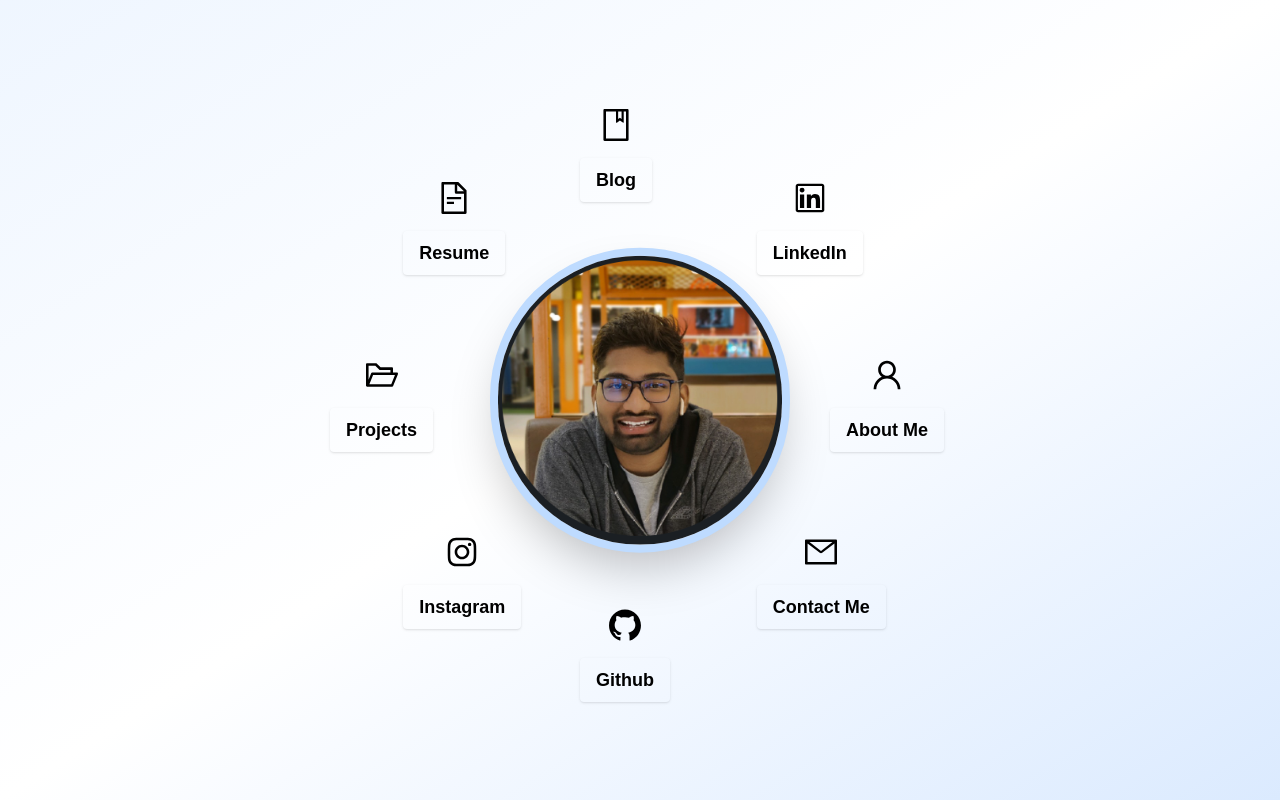
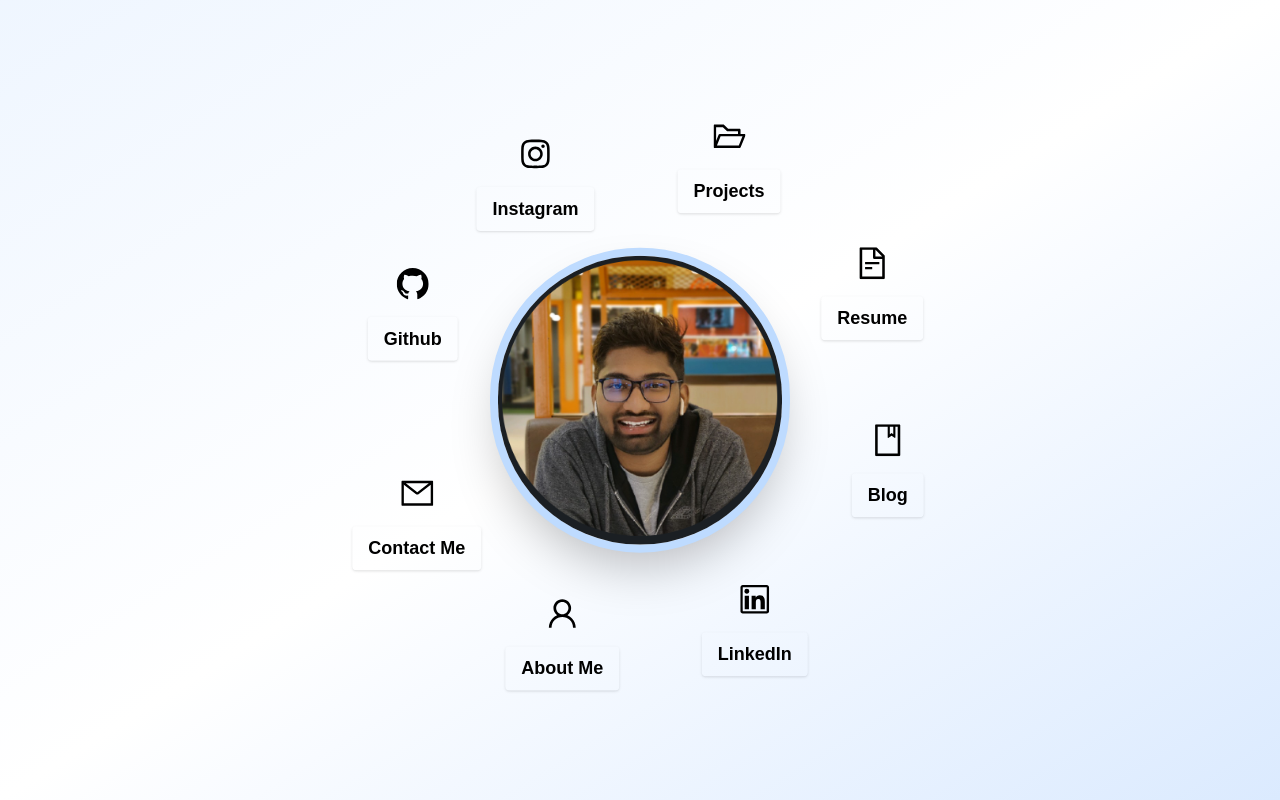
Before and after one commit to sainadh-936/Personal-Website, a Next.js app: page / in a window 1280 px wide. Built offline with nearby package versions, Linux system fonts and the light colour scheme.

Commit message:
Implement animated circular navigation on HomePage with rotation effect. Refactor navigation layout to maintain item positioning while counter-rotating for improved visual dynamics.

```diff
--- a/src/app/page.tsx
+++ b/src/app/page.tsx
@@ -1,15 +1,47 @@
+"use client";
 import Image from "next/image";
 import { NAV_ITEMS } from "./components/NavConfig";
 import { NavItem } from "./components/NavItem";
+import React, { useEffect, useRef, useState } from "react";
 
 export default function HomePage() {
   // Use a realistic avatar from i.pravatar.cc
   const profileUrl = "/profile.png";
+
+  // Animated rotation state
+  const [rotation, setRotation] = useState(0);
+  const requestRef = useRef<number | null>(null);
+
+  useEffect(() => {
+    let lastTime = performance.now();
+    const animate = (time: number) => {
+      const delta = time - lastTime;
+      lastTime = time;
+      // Rotate 20 degrees per second
+      setRotation((prev) => prev + (20 * delta) / 1000);
+      requestRef.current = requestAnimationFrame(animate);
+    };
+    requestRef.current = requestAnimationFrame(animate);
+    return () => {
+      if (requestRef.current) cancelAnimationFrame(requestRef.current);
+    };
+  }, []);
+
   return (
-    <div className="min-h-screen flex flex-col items-center justify-center bg-main-gradient">
+    <div className="min-h-screen flex flex-col items-center justify-center bg-main-gradient overflow-hidden">
       {/* Navigation - Desktop Circular, Mobile Stacked */}
       <div className="relative w-[800px] h-[800px] hidden md:block">
-        {/* Circular navigation */}
+        {/* Circular navigation with animated rotation */}
+        <div
+          style={{
+            width: "100%",
+            height: "100%",
+            position: "absolute",
+            left: 0,
+            top: 0,
+            transform: `rotate(${rotation}deg)`,
+          }}
+        >
           {NAV_ITEMS.map((item, i) => {
             const angle = (i / NAV_ITEMS.length) * 2 * Math.PI;
             const radius = 250;
@@ -20,12 +52,19 @@ export default function HomePage() {
             return (
               <div
                 key={item.label}
-              style={{ position: "absolute", left: x, top: y }}
+                style={{
+                  position: "absolute",
+                  left: x,
+                  top: y,
+                  // Counter-rotate to keep upright
+                  transform: `rotate(${-rotation}deg)`,
+                }}
               >
                 <NavItem item={item} large />
               </div>
             );
           })}
+        </div>
         {/* Center profile photo (again for layering) */}
         <div className="absolute left-1/2 top-1/2 -translate-x-1/2 -translate-y-1/2 z-20">
           <Image
```
Lines whose indentation alone changed are shown as unchanged.
